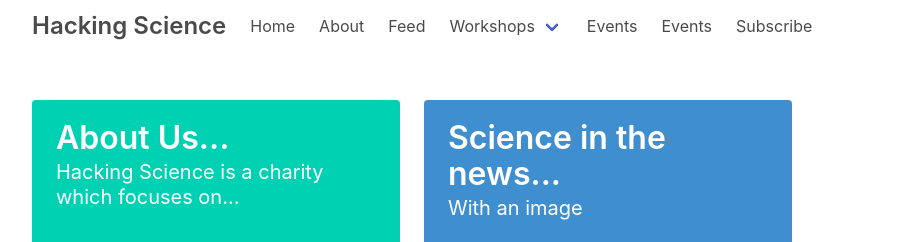
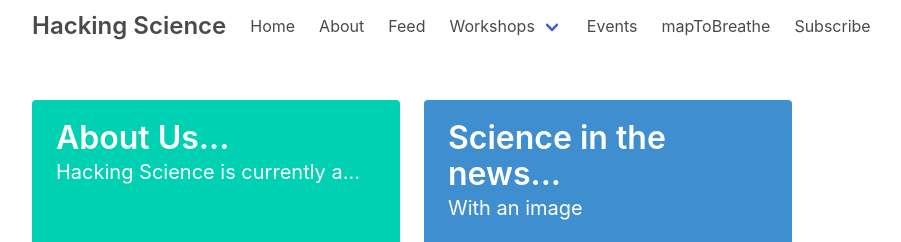
Before and after one commit to hacking-science/hacking-science-website, a Django app: page / in a window 1280 px wide. Shown: the top 242 px of the page, without its empty margins (32-933 px from the left). Run offline with Django 3.2, Linux system fonts and the light colour scheme; data that the repository does not hold is empty; some libraries are stand-ins or nearby versions.

Commit message:
page linking fixed

```diff
--- a/blog/templates/head/base_head.html
+++ b/blog/templates/head/base_head.html
@@ -52,7 +52,7 @@
                 </a>
 
                 <a class="navbar-item" href="{% url 'mapToBreathe' %}">
-                    Events
+                    mapToBreathe
                 </a>
 
                  <a class="navbar-item" href="{% url 'subscribe' %}">
--- a/blog/templates/home/dalstonLibrary.html
+++ b/blog/templates/home/dalstonLibrary.html
@@ -4,6 +4,6 @@
 
 
 
-<a>Welcome to Bridge Academy</a>
+<a>Welcome to Dalston Library</a>
 
 {% endblock %}
--- a/blog/templates/home/index.html
+++ b/blog/templates/home/index.html
@@ -10,7 +10,7 @@
                     <div class="tile is-parent is-vertical">
                         <article class="tile is-child notification is-primary">
                             <p class="title">About Us...</p>
-                            <p class="subtitle">Hacking Science is a charity which focuses on...</p>
+                            <p class="subtitle">Hacking Science is currently a...</p>
                         </article>
                         <article class="tile is-child notification is-warning">
                             <p class="title">Events...</p>
@@ -32,7 +32,7 @@
                         <p class="title">Raspberry Pi...</p>
                         <p class="subtitle">Projects you can do yourself</p>
                         <div class="content">
-                            <p>Lorem ipsum dolor sit amet, consectetur adipiscing elit. Proin ornare magna eros, eu pellentesque tortor vestibulum ut. Maecenas non massa sem. Etiam finibus odio quis feugiat facilisis.</p>
+                            <p>Learn more...</p>
                         </div>
                     </article>
                 </div>
--- a/blog/views.py
+++ b/blog/views.py
@@ -71,4 +71,4 @@ def feed(request):
 def mapToBreathe(request):
     """Generate A Map to Breathe Page"""
     context={}
-    return render(request, ".home/mapToBreathe")
+    return render(request, "./home/mapToBreathe.html", context)
```
